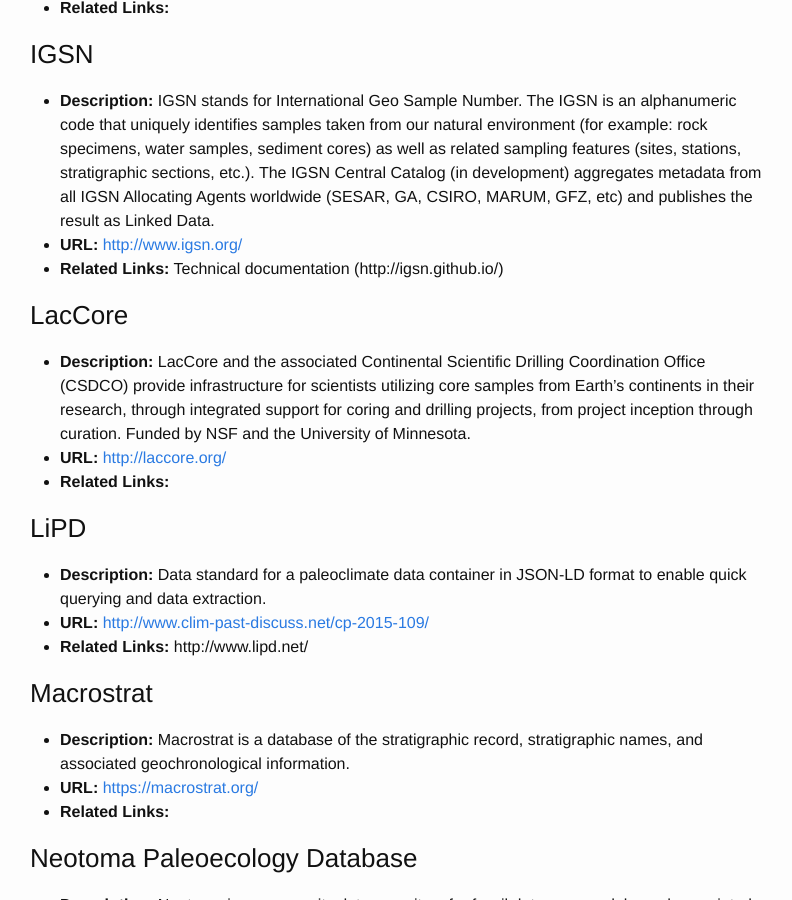
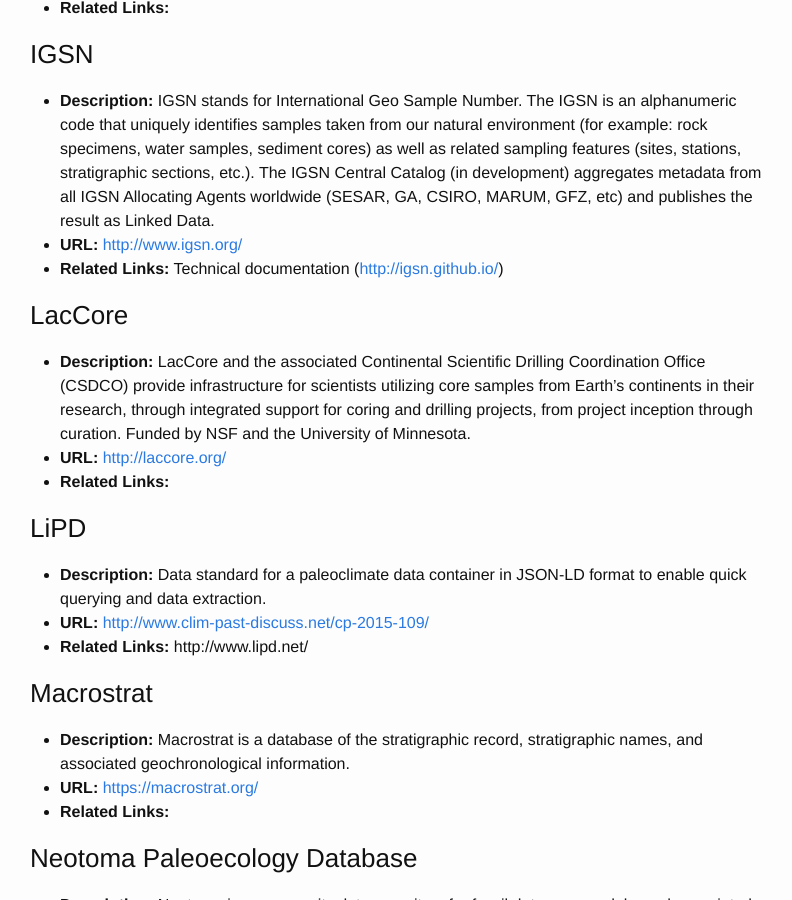
Before and after one commit to cyber4paleo/cyber4paleo.github.io, a Jekyll site: the page built from _resources/CommunityResourceList.md, in a window 1280 px wide and 900 px high, scrolled down 2136 px. Shown: the whole window, without its empty margins (240-1032 px from the left). Built offline with Jekyll 4.4.1, drawn with Linux system fonts in a browser that asks for light colours.

```diff
--- a/_resources/CommunityResourceList.md
+++ b/_resources/CommunityResourceList.md
@@ -55,7 +55,7 @@ Please see this <a href="http://bit.ly/1r4AqLN">EarthCube Tools presentation</a>
 
 * <b>Description:</b> IGSN stands for International Geo Sample Number. The IGSN is an alphanumeric code that uniquely identifies samples taken from our natural environment (for example: rock specimens, water samples, sediment cores) as well as related sampling features (sites, stations, stratigraphic sections, etc.).  The IGSN Central Catalog (in development) aggregates metadata from all IGSN Allocating Agents worldwide (SESAR, GA, CSIRO, MARUM, GFZ, etc) and publishes the result as Linked Data.
 * <b>URL:</b> <a>http://www.igsn.org/</a>
-* <b>Related Links:</b> Technical documentation (http://igsn.github.io/)
+* <b>Related Links:</b> Technical documentation (<a>http://igsn.github.io/</a>)
 
 
 ### LacCore
```
